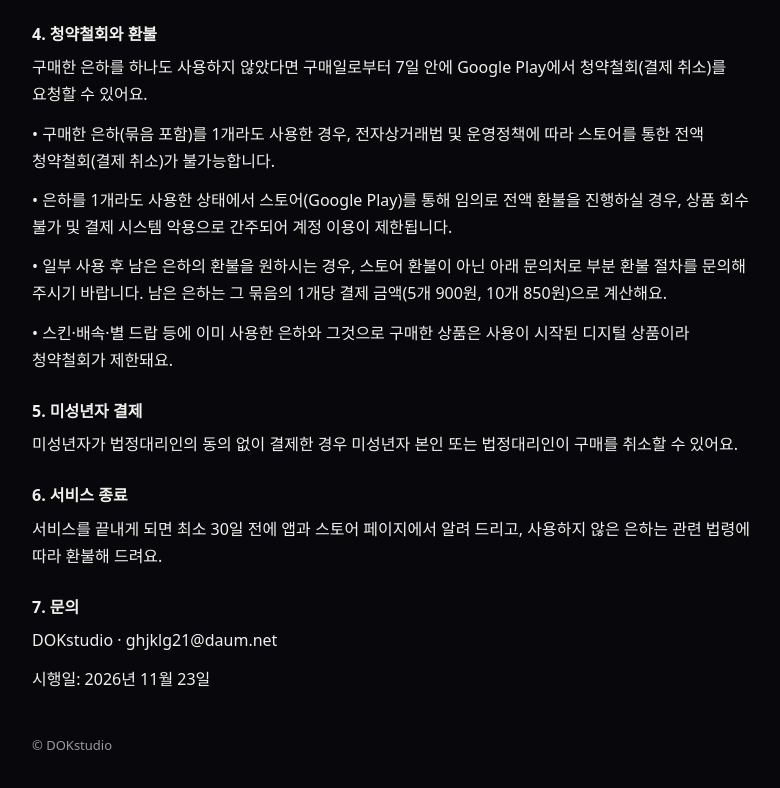
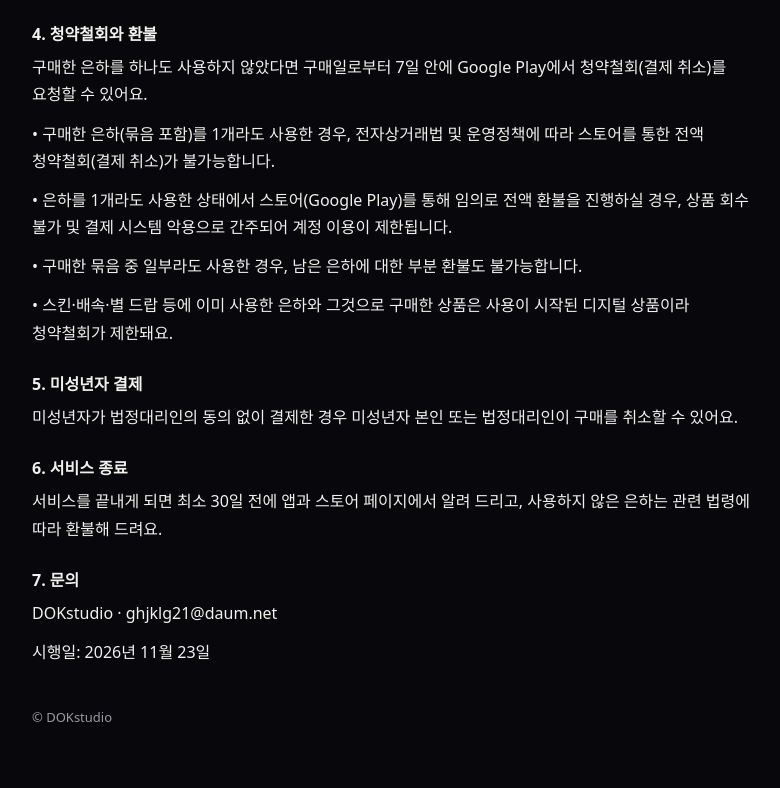
Before and after one commit to Doks-studio/doks-studio.github.io, a plain HTML site: page terms.html in a window 1280 px wide. Shown: the part 807-1595 px from the top of the page, without its empty margins (248-1028 px from the left). Drawn offline with Linux system fonts and the light colour scheme.

Commit message:
Refund terms: no partial refund after use
Co-Authored-By: Claude Opus 5.5 <noreply@anthropic.com>
Claude-Session: https://claude.ai/code/session_01CFkZ5gvYftjxhAuLmRbA7A

```diff
--- a/terms.html
+++ b/terms.html
@@ -30,7 +30,7 @@ footer{margin-top:40px;color:var(--dim);font-size:13px}
         <p>구매한 은하를 하나도 사용하지 않았다면 구매일로부터 7일 안에 Google Play에서 청약철회(결제 취소)를 요청할 수 있어요.</p>
         <p>• 구매한 은하(묶음 포함)를 1개라도 사용한 경우, 전자상거래법 및 운영정책에 따라 스토어를 통한 전액 청약철회(결제 취소)가 불가능합니다.</p>
         <p>• 은하를 1개라도 사용한 상태에서 스토어(Google Play)를 통해 임의로 전액 환불을 진행하실 경우, 상품 회수 불가 및 결제 시스템 악용으로 간주되어 계정 이용이 제한됩니다.</p>
-        <p>• 일부 사용 후 남은 은하의 환불을 원하시는 경우, 스토어 환불이 아닌 아래 문의처로 부분 환불 절차를 문의해 주시기 바랍니다. 남은 은하는 그 묶음의 1개당 결제 금액(5개 900원, 10개 850원)으로 계산해요.</p>
+        <p>• 구매한 묶음 중 일부라도 사용한 경우, 남은 은하에 대한 부분 환불도 불가능합니다.</p>
         <p>• 스킨·배속·별 드랍 등에 이미 사용한 은하와 그것으로 구매한 상품은 사용이 시작된 디지털 상품이라 청약철회가 제한돼요.</p>
         <h3>5. 미성년자 결제</h3>
         <p>미성년자가 법정대리인의 동의 없이 결제한 경우 미성년자 본인 또는 법정대리인이 구매를 취소할 수 있어요.</p>
```
